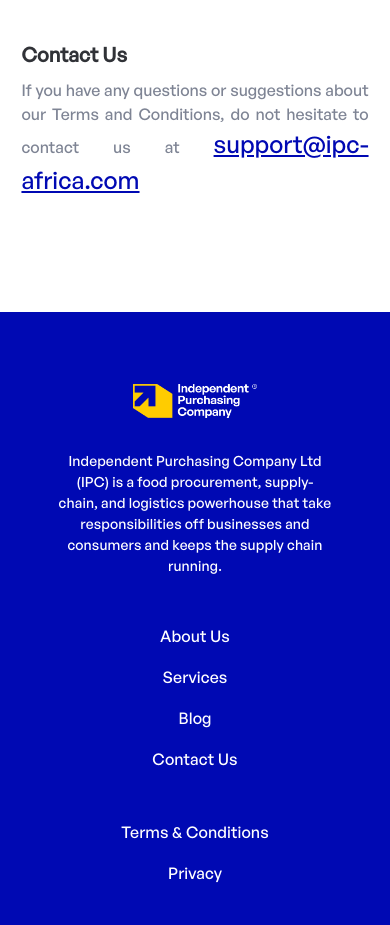
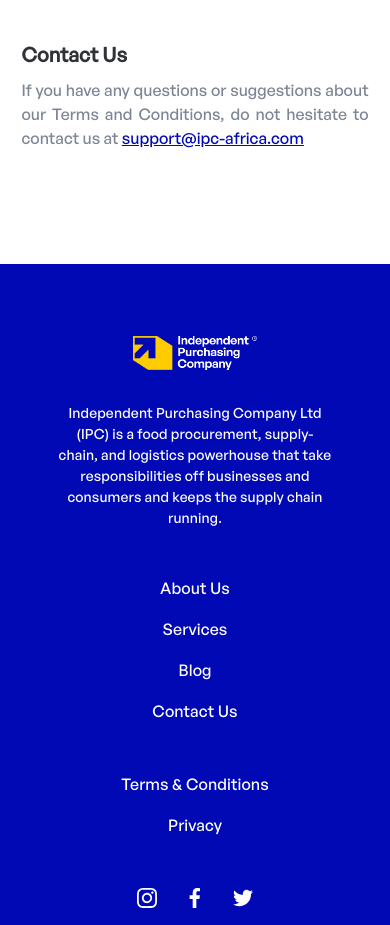
Before and after one commit to kaiser54/ipc-africa-website, a Vue app: page /TermsConditions in a window 390 px wide. Shown: the part 2520-3445 px from the top of the page. Built offline with nearby package versions, Linux system fonts and the light colour scheme.

Commit message:
new changes

```diff
--- a/src/views/TermsConditions.vue
+++ b/src/views/TermsConditions.vue
@@ -443,5 +443,15 @@
     line-height: 24px;
     /* 150% */
   }
+  #contact p a{
+    color: var(--primary-p-300, #0009B3);
+    font-family: "GeneralSans-Medium", "DM Sans", sans-serif;
+    font-size: 16px;
+    font-style: normal;
+    font-weight: 500;
+    line-height: 24px;
+    /* 150% */
+    text-decoration-line: underline;
+}
 }
 </style>
```
